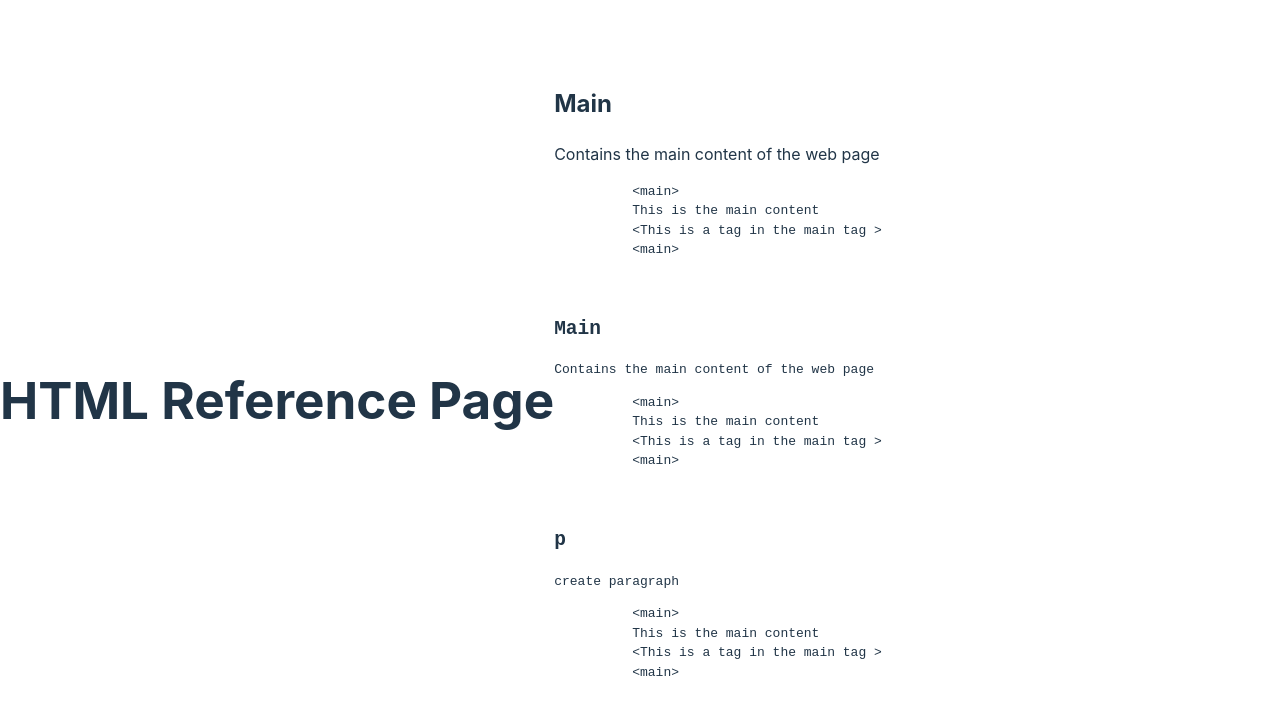
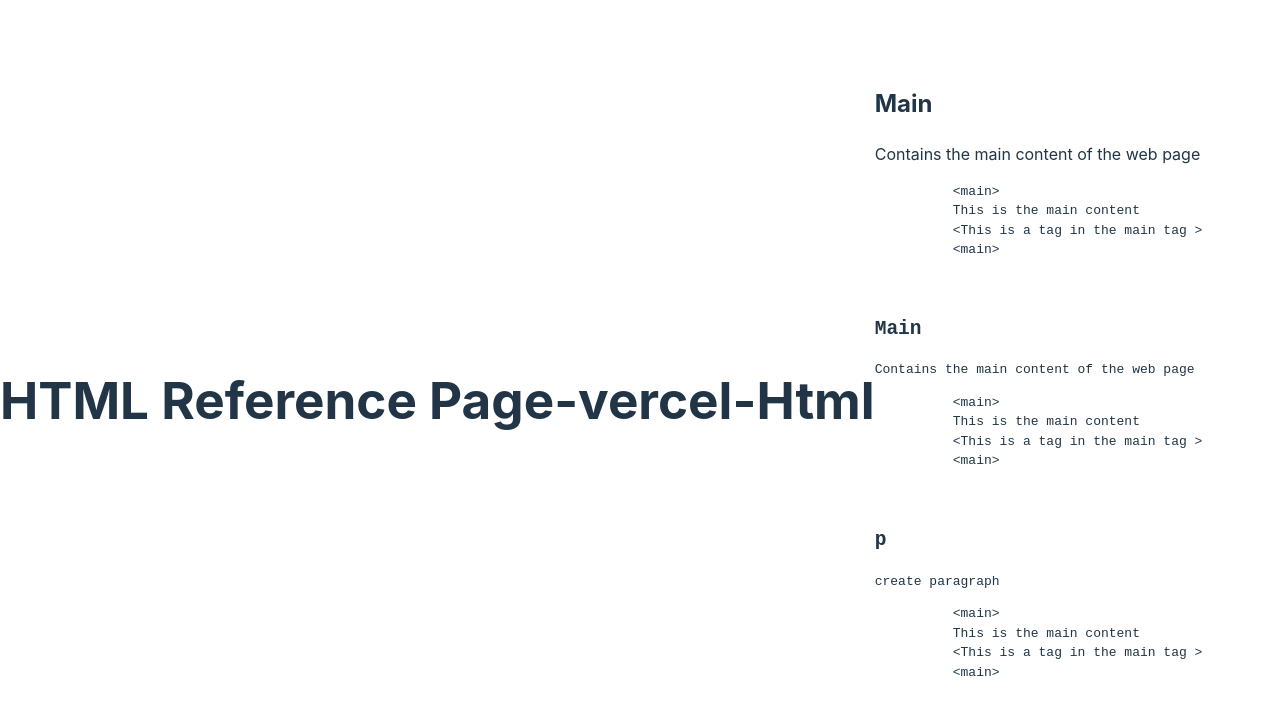
Before and after one commit to Mary-Mena21/html-reference-vercel, a website built with Vite: page index.html in a window 1280 px wide. Built offline with nearby package versions, Linux system fonts and the light colour scheme.

Commit message:
test commit

```diff
--- a/index.html
+++ b/index.html
@@ -10,7 +10,7 @@
     <!-- <div id="app"></div>
     <script type="module" src="/main.js"></script> -->
 
-    <h1>HTML Reference Page</h1>
+    <h1>HTML Reference Page-vercel-Html</h1>
     <main>
       <article>
         <h2>Main</h2>
```
